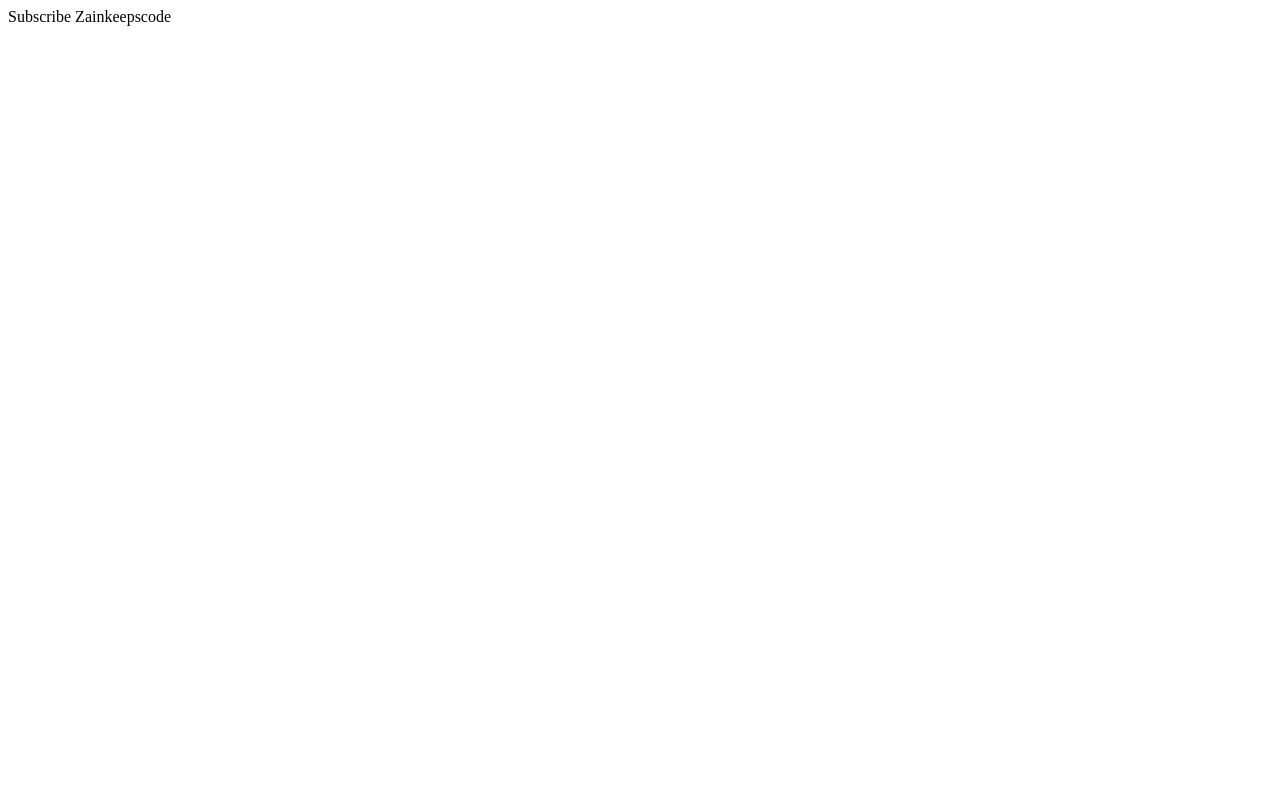
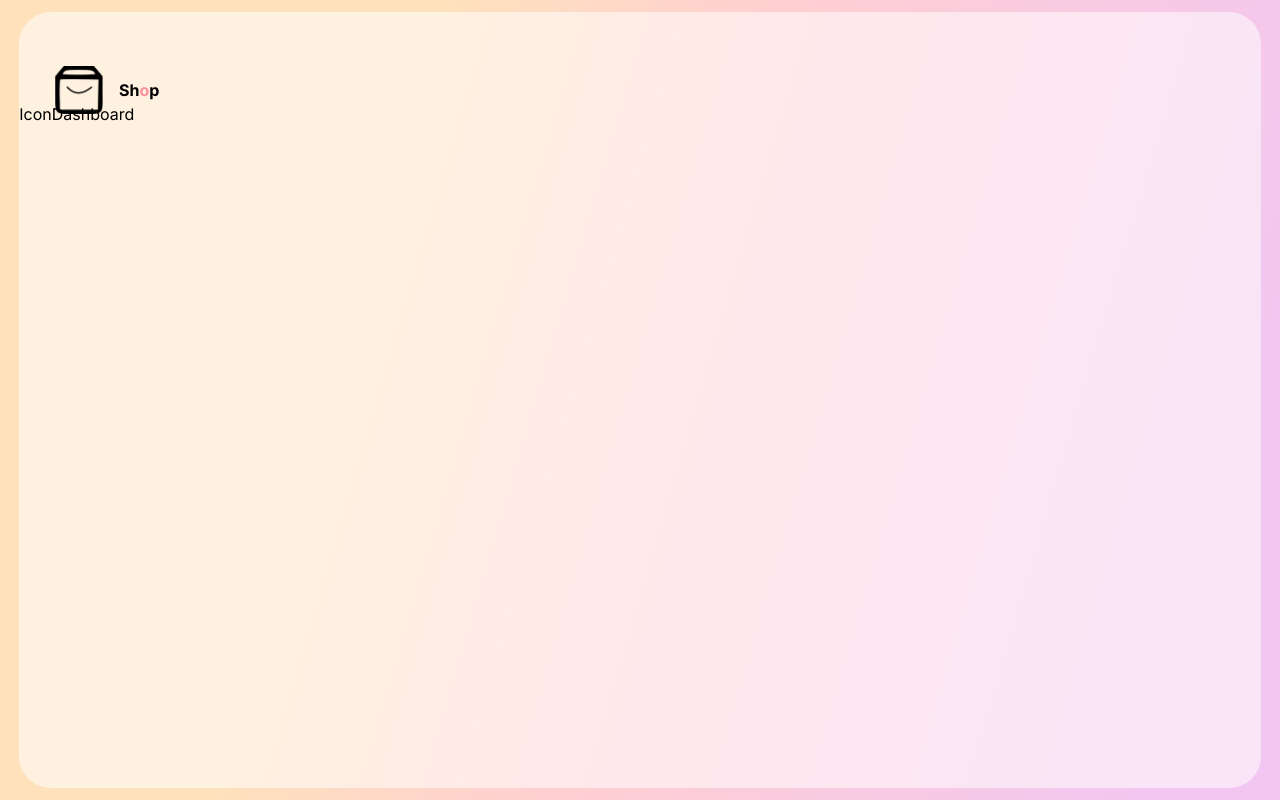
Before and after one commit to MFahadUmer/React-Dashboard, a React (Create React App) app: page / in a window 1280 px wide. Built offline with nearby package versions, Linux system fonts and the light colour scheme.

Commit message:
Adds Logo

```diff
--- a/public/index.html
+++ b/public/index.html
@@ -8,6 +8,19 @@
       name="description"
       content="Web site created using create-react-app"
     />
+    <link rel="preconnect" href="https://fonts.googleapis.com" />
+    <link rel="preconnect" href="https://fonts.gstatic.com" crossorigin />
+    <link
+      href="https://fonts.googleapis.com/css2?family=Inter:wght@400;500;700&display=swap"
+      rel="stylesheet"
+    />
+
+    <style>
+      body {
+        margin: 0;
+      }
+    </style>
+
     <!--
       manifest.json provides metadata used when your web app is installed on a
       user's mobile device or desktop. See https://developers.google.com/web/fundamentals/web-app-manifest/
--- a/src/App.css
+++ b/src/App.css
@@ -1,12 +1,36 @@
 :root {
-  --yellow: linear-gradient(180deg, #F8D49A -146.42%, #FAD79D -46.42%);
+  --yellow: linear-gradient(180deg, #f8d49a -146.42%, #fad79d -46.42%);
   --orange: #fca61f;
   --black: #242d49;
   --gray: #788097;
-  --purple: linear-gradient(180deg, #BB67FF 0%, #C484F3 100%);
-  --pink: #FF919D;
+  --purple: linear-gradient(180deg, #bb67ff 0%, #c484f3 100%);
+  --pink: #ff919d;
   --glass: rgba(255, 255, 255, 0.54);
   --boxShadow: 0px 19px 60px rgb(0 0 0 / 8%);
   --smboxShadow: -79px 51px 60px rgba(0, 0, 0, 0.08);
   --activeItem: #f799a354;
 }
+
+.App {
+  background: linear-gradient(
+    106.37deg,
+    #ffe1bc 29.63%,
+    #ffcfd1 51.55%,
+    #f3c6f1 90.85%
+  );
+  height: 100vh;
+  display: flex;
+  justify-content: center;
+  align-items: center;
+  font-family: 'Inter', sans-serif;
+}
+
+.AppGlass {
+  display: grid;
+  height: 97%;
+  width: 97%;
+  border-radius: 2rem;
+  background-color: var(--glass);
+  overflow: hidden;
+  grid-template-columns: 11rem auto 20rem;
+}
--- a/src/App.js
+++ b/src/App.js
@@ -1,9 +1,12 @@
-import './App.css'
+import './App.css';
+import Sidebar from './components/sidebar/Sidebar';
 
 function App() {
   return (
     <div className="App">
-        Subscribe Zainkeepscode
+      <div className="AppGlass">
+        <Sidebar />
+      </div>
     </div>
   );
 }
--- /dev/null
+++ b/src/components/sidebar/Sidebar.css
@@ -0,0 +1,26 @@
+.Sidebar {
+  display: flex;
+  position: relative;
+  flex-direction: column;
+  padding-top: 4rem;
+  transition: all 300ms ease;
+}
+
+.logo {
+  display: flex;
+  font-weight: bold;
+  font-style: 22px;
+  gap: 1rem;
+  align-items: center;
+  justify-content: center;
+  height: 4%;
+}
+
+.logo > img {
+  width: 3rem;
+  height: 3rem;
+}
+
+.logo > span > span {
+  color: var(--pink);
+}
--- /dev/null
+++ b/src/components/sidebar/Sidebar.jsx
@@ -0,0 +1,28 @@
+import React from 'react';
+import Logo from '../../imgs/logo.png';
+import './Sidebar.css';
+
+const Sidebar = () => {
+  return (
+    <div className="Sidebar">
+      {/* Logo */}
+      <div className="logo">
+        <img src={Logo} alt="" />
+        <span>
+          Sh<span>o</span>p
+        </span>
+      </div>
+      {/* Menu */}
+      <div className="menu">
+        <div className="menuItem">
+          <div>
+            Icon
+            <span>Dashboard</span>
+          </div>
+        </div>
+      </div>
+    </div>
+  );
+};
+
+export default Sidebar;
```
